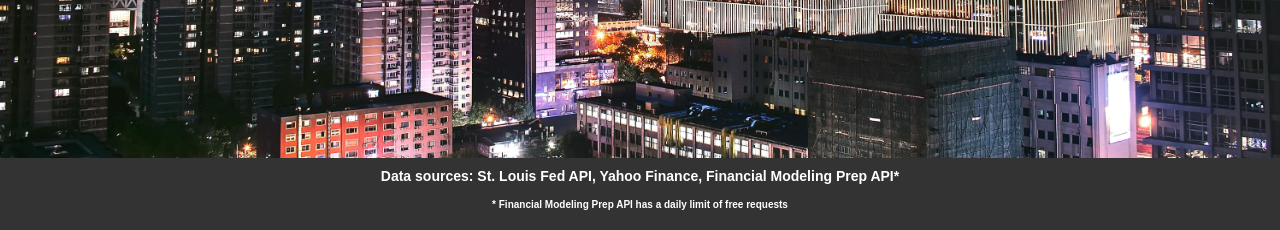
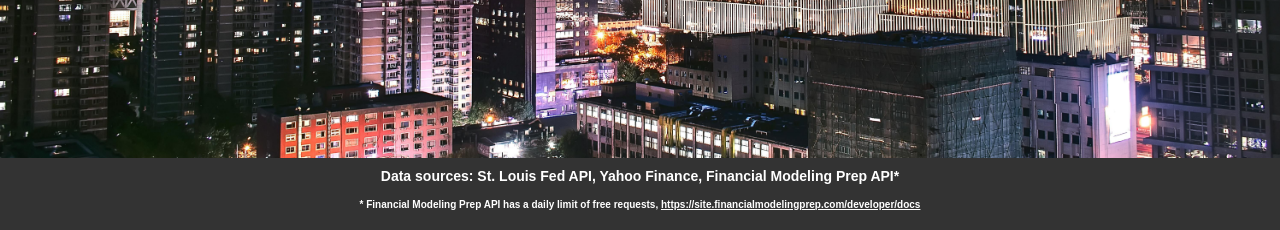
Before and after one commit to OrSara/DividendDiscountModel, a Flask app: page / in a window 1280 px wide. Shown: the part 570-800 px from the top of the page. Run offline with Flask 3, Linux system fonts and the light colour scheme; some libraries are stand-ins or nearby versions.

Commit message:
Add files via upload

```diff
--- a/static/css/style.css
+++ b/static/css/style.css
@@ -169,6 +169,10 @@ button:hover {
       inset 0 -2px 6px rgba(0, 0, 0, 0.4);
     position: relative;
     overflow: hidden;
+}
+
+#fmp {
+    color:white;
 }
 
 
--- a/templates/index.html
+++ b/templates/index.html
@@ -48,7 +48,7 @@
     <footer>
         <span>
             <p>Data sources: St. Louis Fed API, Yahoo Finance, Financial Modeling Prep API*</p>
-            <p id="disclaimer">* Financial Modeling Prep API has a daily limit of free requests</p>
+            <p id="disclaimer">* Financial Modeling Prep API has a daily limit of free requests, <a id="fmp" href="https://site.financialmodelingprep.com/developer/docs">https://site.financialmodelingprep.com/developer/docs</a></p>
         </span>
     </footer>
 
```
